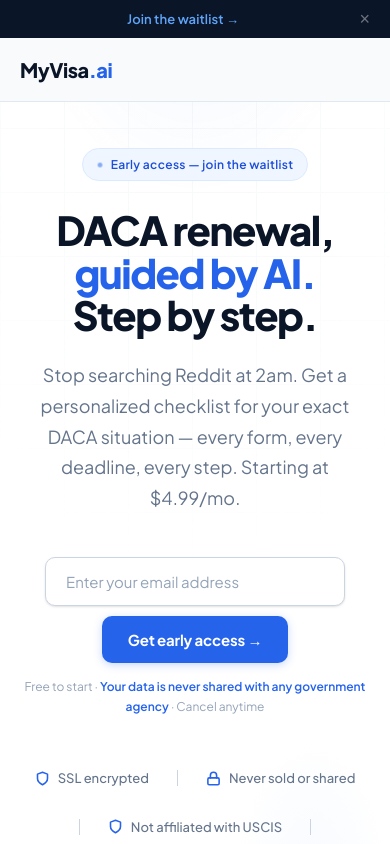
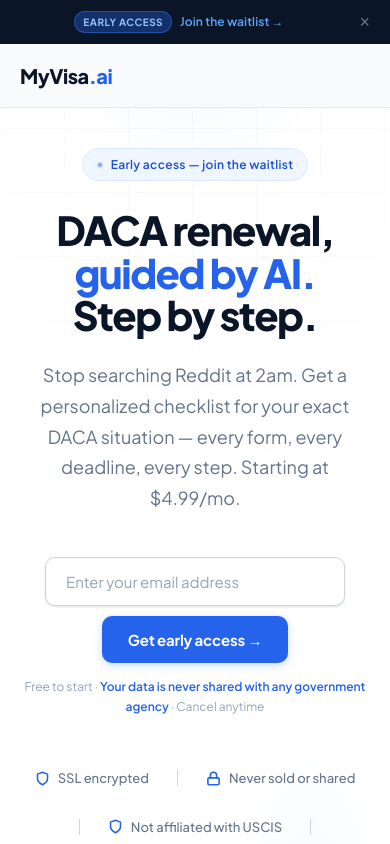
Before and after one commit to matteoshafer/myvisa.ai, a plain HTML site: page index.html in a window 390 px wide. Shown: the top 844 px of the page. Drawn offline with Linux system fonts and the light colour scheme.

Commit message:
Fix mobile top bar layout — taller height, correct nav offset, smaller text

```diff
--- a/css/styles.css
+++ b/css/styles.css
@@ -640,13 +640,13 @@
   .sec-head { grid-template-columns: 1fr; }
 }
 @media (max-width: 768px) {
-  /* Top bar — just show "Join the waitlist →" centered */
-  .top-bar { padding: 0 40px 0 16px !important; justify-content: center !important; }
-  .top-bar-pill { display: none !important; }
-  .top-bar-text { display: none !important; }
+  /* Top bar */
+  .top-bar { height: 44px !important; gap: 8px !important; padding: 0 44px 0 12px !important; }
+  .top-bar-pill { font-size: 10px !important; padding: 2px 8px !important; }
+  .top-bar-link { font-size: 12px !important; }
 
   /* Nav */
-  nav { padding: 0 20px; }
+  nav { padding: 0 20px !important; top: 44px !important; }
   .nav-links { display: none; }
 
   h1 { letter-spacing: -1.5px; }
```
